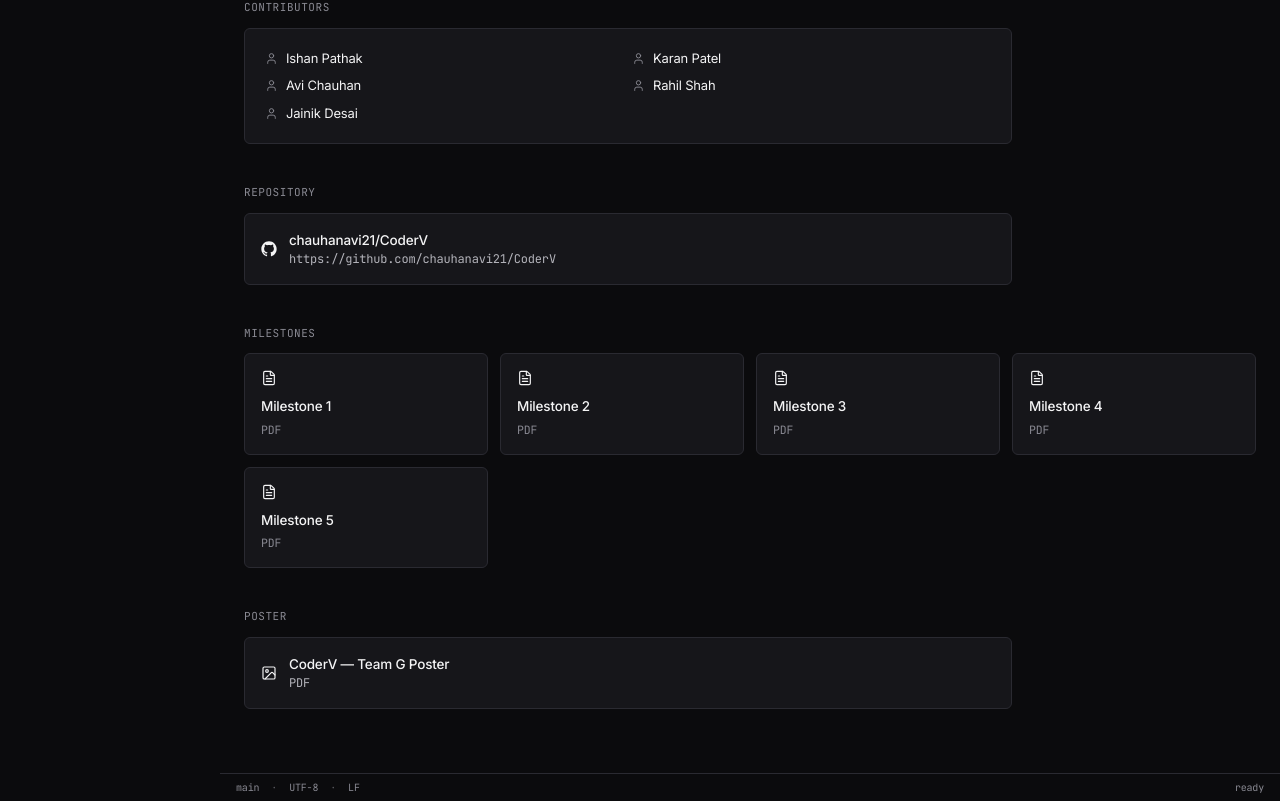
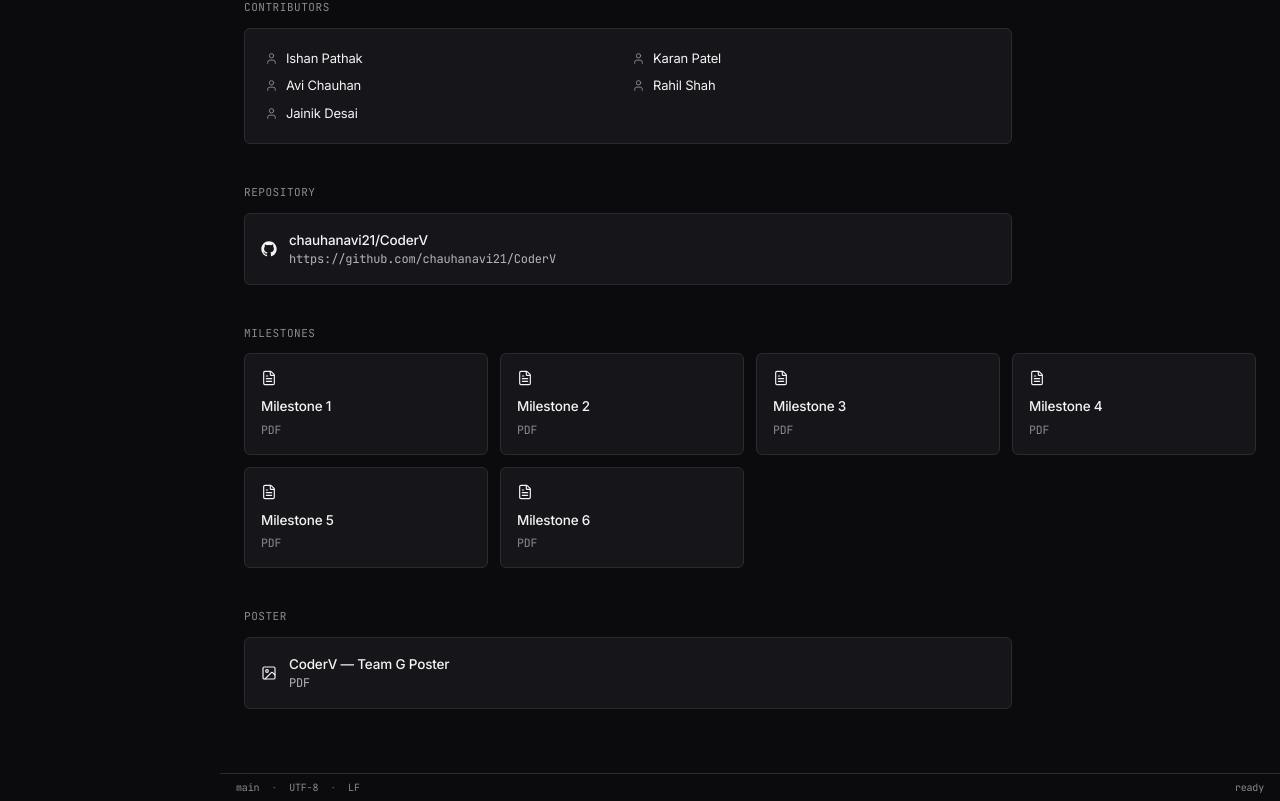
Before and after one commit to chauhanavi21/CoderV, a React (Vite) app in the folder frontend/: page /about in a window 1280 px wide. Shown: the part 1107-1908 px from the top of the page. Built offline with nearby package versions, Linux system fonts and the light colour scheme; no server answers; sample sign-in values are in the browser's storage.

Commit message:
Milestone6 Updated

```diff
--- a/frontend/src/pages/About.jsx
+++ b/frontend/src/pages/About.jsx
@@ -57,6 +57,7 @@ const milestones = [
   { label: 'Milestone 3', href: '/TeamG-milestone3.pdf' },
   { label: 'Milestone 4', href: '/TeamG-milestone4.pdf' },
   { label: 'Milestone 5', href: '/TeamG-milestone5.pdf' },
+  { label: 'Milestone 6', href: '/TeamG-milestone6.pdf' },
 ];
 
 const tabs = [
```
Also changed, not shown: 2 other files (tests, documents, lock files or other folders).
